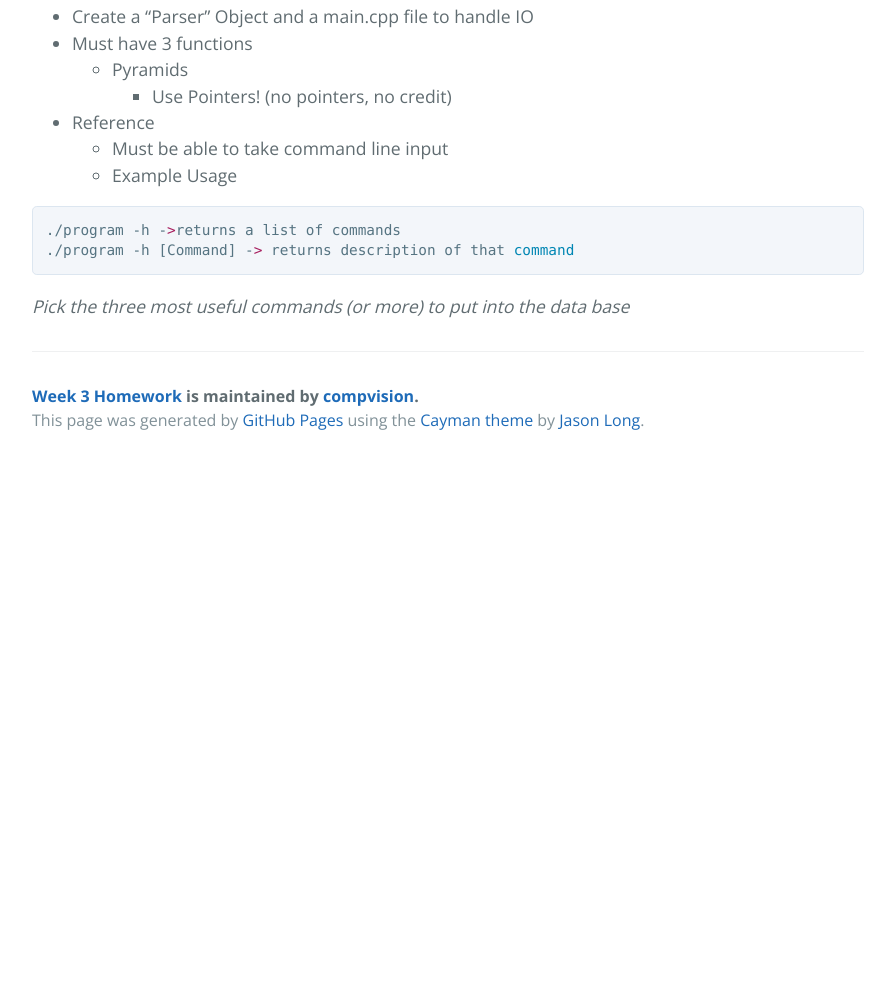
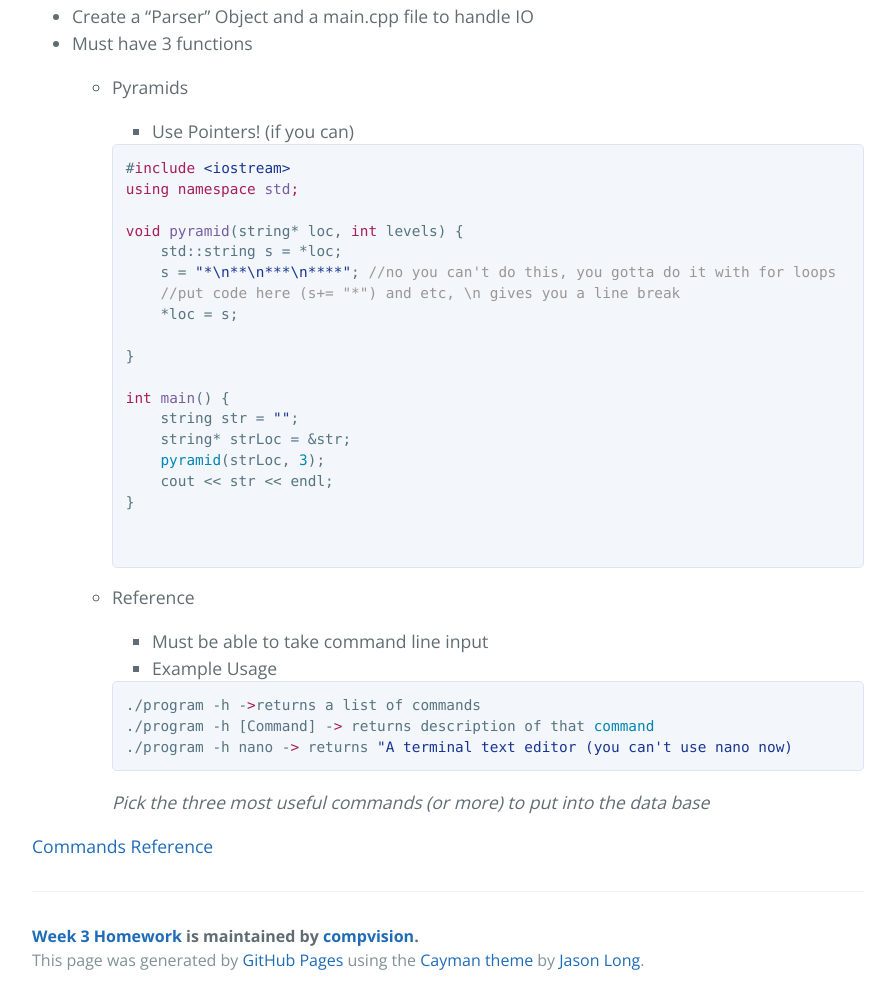
Before and after one commit to sarthak171/week3hw, a plain HTML site: page index.html in a window 1280 px wide. Shown: the part 480-1484 px from the top of the page, without its empty margins (192-1087 px from the left). Before the commit the page ends 944 px from the top, so only its background shows below. Drawn offline with nearby package versions, Linux system fonts and the light colour scheme.

Commit message:
Create gh-pages branch via GitHub

```diff
--- a/index.html
+++ b/index.html
@@ -24,30 +24,57 @@
 
 <ul>
 <li>Create a “Parser” Object and a main.cpp file to handle IO</li>
-<li>Must have 3 functions
+<li>
+<p>Must have 3 functions</p>
 
 <ul>
-<li>Pyramids
+<li>
+<p>Pyramids</p>
 
 <ul>
-<li>Use Pointers! (no pointers, no credit)</li>
+<li>Use Pointers! (if you can)</li>
 </ul>
+
+<div class="highlight highlight-source-c++"><pre>#<span class="pl-k">include</span> <span class="pl-s"><span class="pl-pds">&lt;</span>iostream<span class="pl-pds">&gt;</span></span>
+<span class="pl-k">using</span> <span class="pl-k">namespace</span> <span class="pl-en">std</span><span class="pl-k">;</span>
+
+<span class="pl-k">void</span> <span class="pl-en">pyramid</span>(string* loc, <span class="pl-k">int</span> levels) {
+    std::string s = *loc;
+    s = <span class="pl-s"><span class="pl-pds">"</span>*<span class="pl-cce">\n</span>**<span class="pl-cce">\n</span>***<span class="pl-cce">\n</span>****<span class="pl-pds">"</span></span>; <span class="pl-c">//no you can't do this, you gotta do it with for loops</span>
+    <span class="pl-c">//put code here (s+= "*") and etc, \n gives you a line break</span>
+    *loc = s;
+
+}
+
+<span class="pl-k">int</span> <span class="pl-en">main</span>() {
+    string str = <span class="pl-s"><span class="pl-pds">"</span><span class="pl-pds">"</span></span>;
+    string* strLoc = &amp;str;
+    <span class="pl-c1">pyramid</span>(strLoc, <span class="pl-c1">3</span>);
+    cout &lt;&lt; str &lt;&lt; endl;
+}
+
+
+</pre></div>
 </li>
-</ul>
-</li>
-<li>Reference
+<li>
+<p>Reference</p>
 
 <ul>
 <li>Must be able to take command line input </li>
 <li>Example Usage</li>
 </ul>
+
+<div class="highlight highlight-source-shell"><pre>./program -h -<span class="pl-k">&gt;</span>returns a list of commands
+./program -h [Command] -<span class="pl-k">&gt;</span> returns description of that <span class="pl-c1">command</span>
+./program -h nano -<span class="pl-k">&gt;</span> returns <span class="pl-s"><span class="pl-pds">"</span>A terminal text editor (you can't use nano now)</span></pre></div>
+
+<p><em>Pick the three most useful commands (or more) to put into the data base</em></p>
+</li>
+</ul>
 </li>
 </ul>
 
-<div class="highlight highlight-source-shell"><pre>./program -h -<span class="pl-k">&gt;</span>returns a list of commands
-./program -h [Command] -<span class="pl-k">&gt;</span> returns description of that <span class="pl-c1">command</span></pre></div>
-
-<p><em>Pick the three most useful commands (or more) to put into the data base</em></p>
+<p><a href="https://compvision.github.io/commands">Commands Reference</a></p>
 
       <footer class="site-footer">
         <span class="site-footer-owner"><a href="https://github.com/compvision/week3hw">Week 3 Homework</a> is maintained by <a href="https://github.com/compvision">compvision</a>.</span>
```
Also changed, not shown: params.json (+1 -1 lines).
